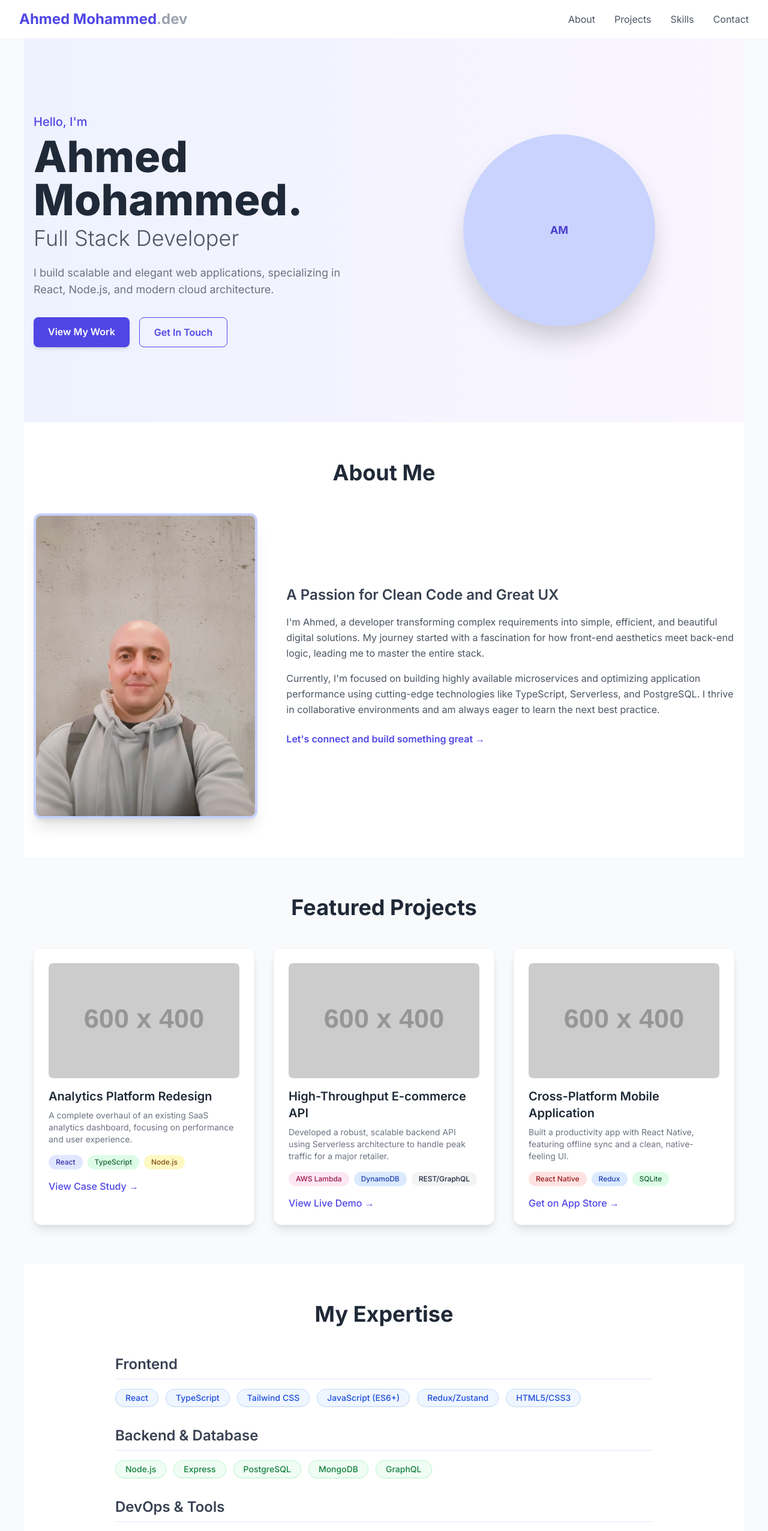
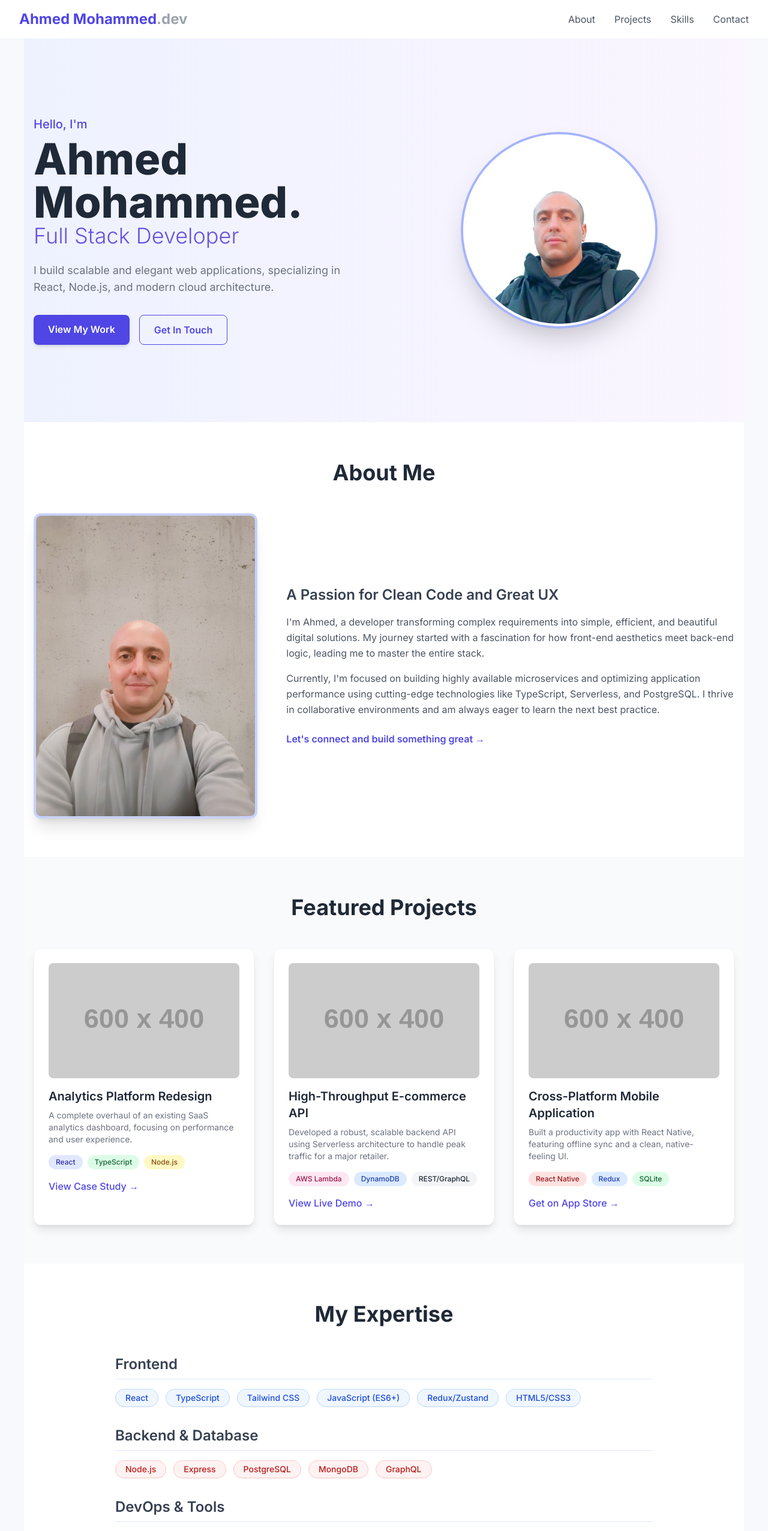
Before and after one commit to analysis449/Portfolio-AHMED-MOHAMMED-, a plain HTML site: page index.html in a window 1280 px wide. Shown: the top 2553 px of the page at 60% size. Drawn offline with nearby package versions, Linux system fonts and the light colour scheme; placeholder pictures from the web are drawn by us.

Commit message:
update code

```diff
--- a/index.html
+++ b/index.html
@@ -70,7 +70,7 @@
                     <h1 class="text-5xl sm:text-7xl font-extrabold leading-tight text-gray-800">
                         Ahmed Mohammed.
                     </h1>
-                    <h2 class="text-3xl sm:text-4xl font-light text-gray-600 mt-2">
+                    <h2 class="text-3xl sm:text-4xl font-light text-graymt-2"   style="color: #6751e0;">
                         Full Stack Developer
                     </h2>
                     <p class="mt-6 text-lg text-gray-500 max-w-lg">
@@ -87,9 +87,11 @@
                 </div>
 
                 <div class="md:w-1/2 flex justify-center">
-                    <div class="w-64 h-64 sm:w-80 sm:h-80 bg-indigo-200 rounded-full flex items-center justify-center shadow-2xl animate-pulse">
-                        <span class="text-indigo-700 text-lg font-bold">AM</span>
-                    </div>
+                    <img src="https://github.com/analysis449/Portfolio-AHMED-MOHAMMED-/blob/main/images%201/image%20MOHAMMED%201.jpg?raw=true"
+                    alt="Ahmed Mohammed Profile Photo"
+                    class="w-64 h-64 sm:w-80 sm:h-80 object-cover rounded-full shadow-2xl border-4 border-white ring-4 ring-indigo-300"
+                >
+                </div>
                 </div>
             </div>
         </section>
@@ -101,7 +103,7 @@
                     <img src="https://github.com/analysis449/Portfolio-AHMED-MOHAMMED-/blob/main/images%201/AHMED%20MOHAMMED.jpg?raw=true"
                         alt="Ahmed Mohammed Profile Photo"
                         class="rounded-xl shadow-xl w-full h-auto object-cover border-4 border-indigo-200"
-                        onerror="this.onerror=null;this.src='https://github.com/analysis449/Portfolio-AHMED-MOHAMMED-/blob/main/images%201/AHMED%20MOHAMMED.jpg?raw=true"
+                        onerror="this.onerror=null;this.src='https://placehold.co/400x400/818CF8/FFFFFF?text=AM';"
                     >
                 </div>
 
@@ -201,11 +203,11 @@
                 <div class="mb-8">
                     <h3 class="text-2xl font-semibold text-gray-700 mb-4 border-b pb-2 border-indigo-100">Backend & Database</h3>
                     <div class="flex flex-wrap gap-3">
-                        <span class="skill-badge bg-green-50 text-green-700 border-green-200">Node.js</span>
-                        <span class="skill-badge bg-green-50 text-green-700 border-green-200">Express</span>
-                        <span class="skill-badge bg-green-50 text-green-700 border-green-200">PostgreSQL</span>
-                        <span class="skill-badge bg-green-50 text-green-700 border-green-200">MongoDB</span>
-                        <span class="skill-badge bg-green-50 text-green-700 border-green-200">GraphQL</span>
+                        <span class="skill-badge bg-red-50 text-red-700 border-red-200">Node.js</span>
+                        <span class="skill-badge bg-red-50 text-red-700 border-red-200">Express</span>
+                        <span class="skill-badge bg-red-50 text-red-700 border-red-200">PostgreSQL</span>
+                        <span class="skill-badge bg-red-50 text-red-700 border-red-200">MongoDB</span>
+                        <span class="skill-badge bg-red-50 text-red-700 border-red-200">GraphQL</span>
                     </div>
                 </div>
 
@@ -319,5 +321,4 @@
 
     </script>
 </body>
-
 </html>
```
